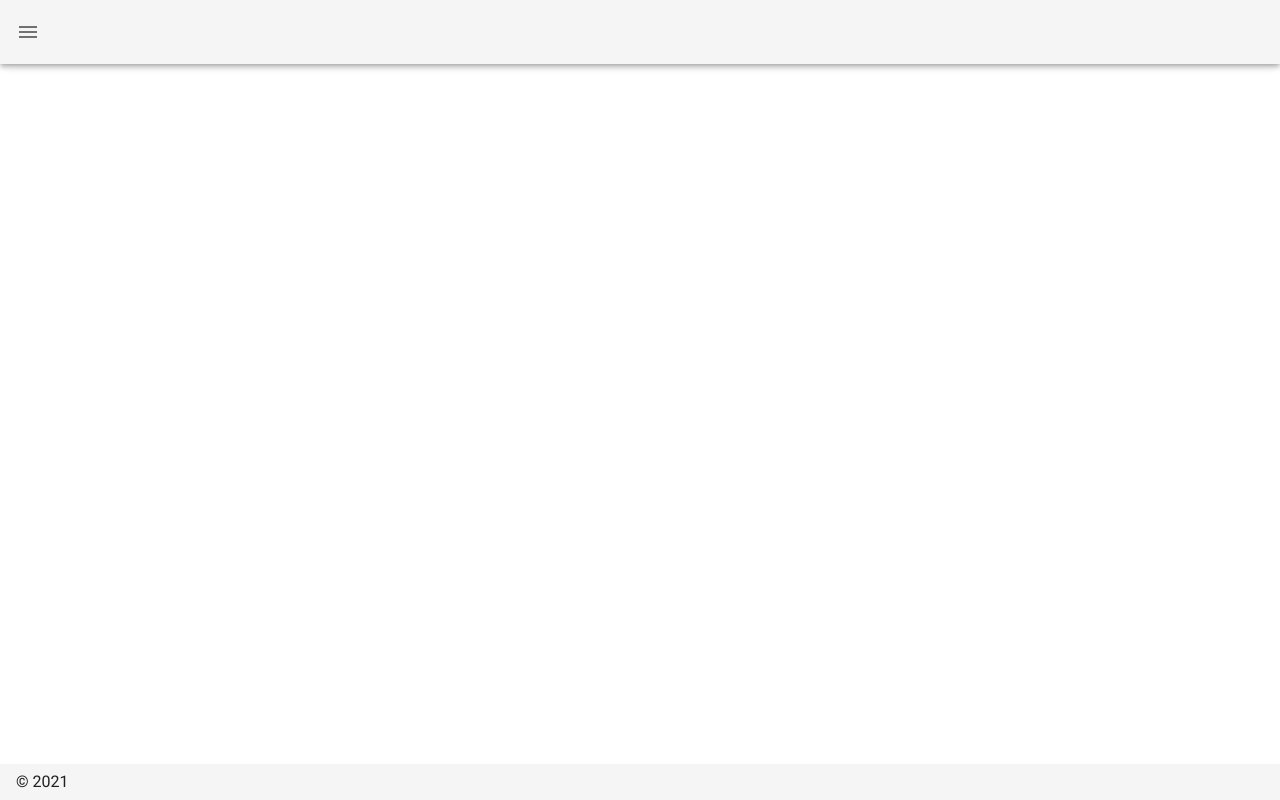
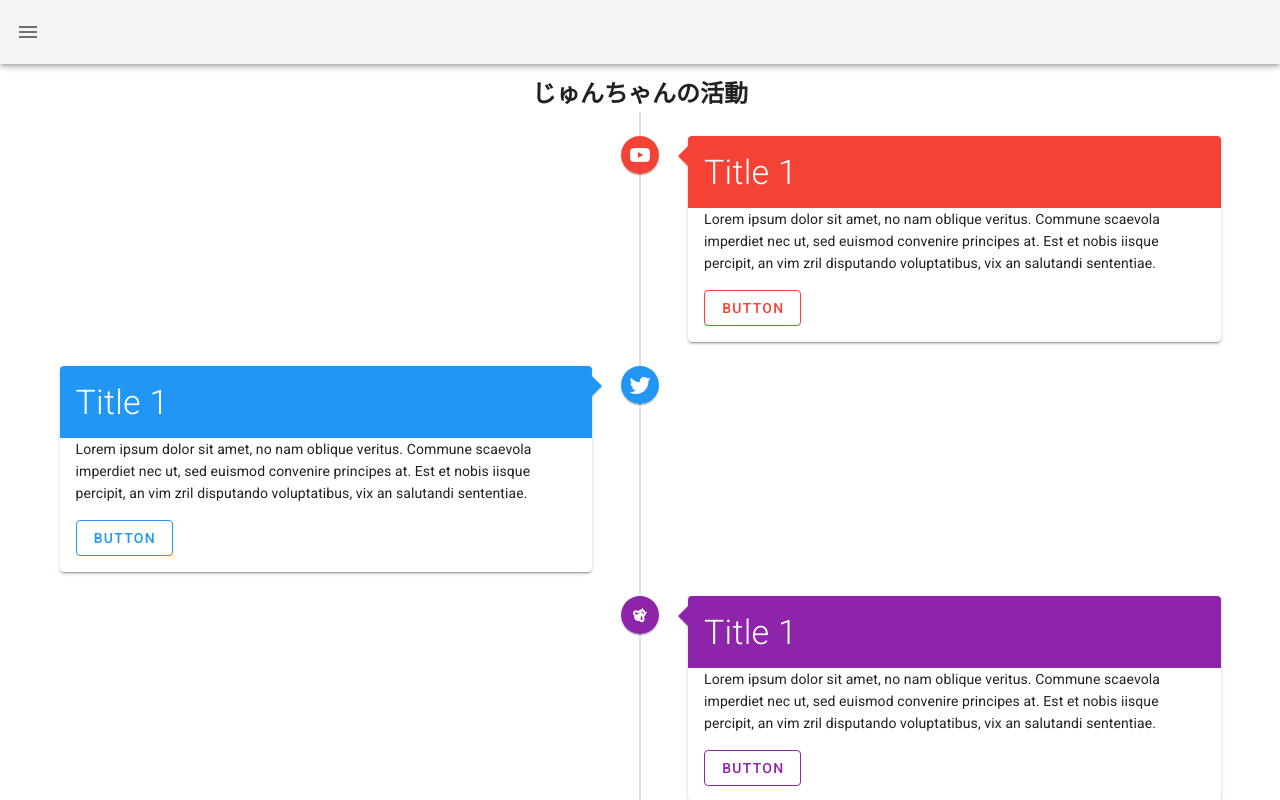
Before and after one commit to juntaro0202/mysite, a Nuxt app: page /works in a window 1280 px wide. Before the commit this address had no page. Shown: the top 800 px of the page. Built offline with nearby package versions, Linux system fonts and the light colour scheme.

Commit message:
[add]timeline

```diff
--- /dev/null
+++ b/pages/works.vue
@@ -0,0 +1,65 @@
+<template>
+  <v-container>
+    <v-row justify="center" align="center">
+      <h2>じゅんちゃんの活動</h2>
+      <v-timeline
+        align-top
+        :dense="$vuetify.breakpoint.smAndDown"
+      >
+        <v-timeline-item
+          v-for="(item, i) in items"
+          :key="i"
+          :color="item.color"
+          :icon="item.icon"
+          fill-dot
+        >
+          <v-card
+            :color="item.color"
+            dark
+          >
+            <v-card-title class="text-h6">
+              <h2 class="text-h4 white--text font-weight-light">
+                Title 1
+              </h2>
+            </v-card-title>
+            <v-card-text class="white text--primary">
+              <p>Lorem ipsum dolor sit amet, no nam oblique veritus. Commune scaevola imperdiet nec ut, sed euismod convenire principes at. Est et nobis iisque percipit, an vim zril disputando voluptatibus, vix an salutandi sententiae.</p>
+              <v-btn
+                :color="item.color"
+                class="mx-0"
+                outlined
+              >
+                Button
+              </v-btn>
+            </v-card-text>
+          </v-card>
+        </v-timeline-item>
+      </v-timeline>
+    </v-row>
+  </v-container>
+</template>
+
+<script>
+  export default {
+    data: () => ({
+      items: [
+        {
+          color: 'red',
+          icon: 'mdi-youtube',
+        },
+        {
+          color: 'blue',
+          icon: 'mdi-twitter',
+        },
+        {
+          color: 'purple darken-1',
+          icon: 'mdi-bee',
+        },
+        {
+          color: 'green lighten-1',
+          icon: 'mdi-book',
+        },
+      ],
+    }),
+  }
+</script>
```
